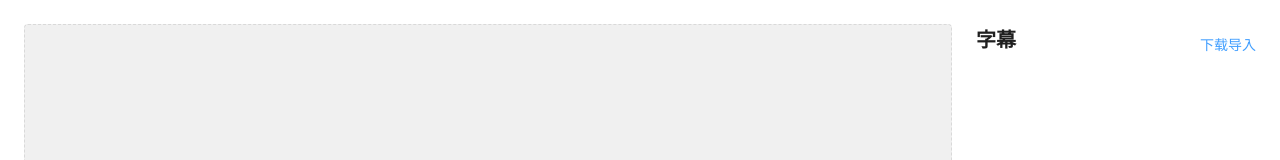
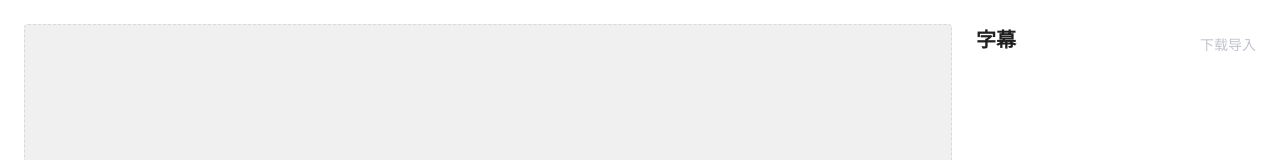
Before and after one commit to zcorw/listening-practice, a Vue app: page / in a window 1280 px wide. Shown: the top 160 px of the page. Built offline with nearby package versions, Linux system fonts and the light colour scheme.

Commit message:
未载入视频前禁止保存导入

```diff
--- a/src/App.vue
+++ b/src/App.vue
@@ -23,6 +23,7 @@
     <div class="subtitle-side">
       <SubtitleSection
         :subtitles="subtitleList"
+        :disabled="subtitleCurrentNode === null"
         @download="downloadSubtitle"
         @upload="uploadSubtitle"
       />
@@ -116,7 +117,6 @@ function downloadSubtitle() {
 async function uploadSubtitle() {
   const srt = await utils.upload();
   subtitleList.value = utils.parseSRT(srt);
-  console.log(subtitleList.value, srt);
   updateTime(video.value.getCurrentTime());
 }
 onMounted(() => {
--- a/src/components/SubtitleSection.vue
+++ b/src/components/SubtitleSection.vue
@@ -3,8 +3,16 @@
     <div class="subtitle-title">
       字幕
       <div>
-        <a class="download-btn" @click="upload">导入</a>
-        <a class="download-btn" @click="download">下载</a>
+        <a class="download-btn" :class="{ disabled: disabled }" @click="upload">
+          导入
+        </a>
+        <a
+          class="download-btn"
+          :class="{ disabled: disabled }"
+          @click="download"
+        >
+          下载
+        </a>
       </div>
     </div>
     <div class="subtitle-container">
@@ -33,6 +41,10 @@ const props = defineProps({
   subtitles: {
     type: Array as PropType<Subtitle[]>,
     default: () => [],
+  },
+  disabled: {
+    type: Boolean,
+    default: false,
   },
 });
 const emits = defineEmits<{
@@ -84,5 +96,9 @@ function upload() {
   cursor: pointer;
   float: right;
   font-size: 14px;
+  &.disabled {
+    cursor: not-allowed;
+    color: #c0c4cc;
+  }
 }
 </style>
```
